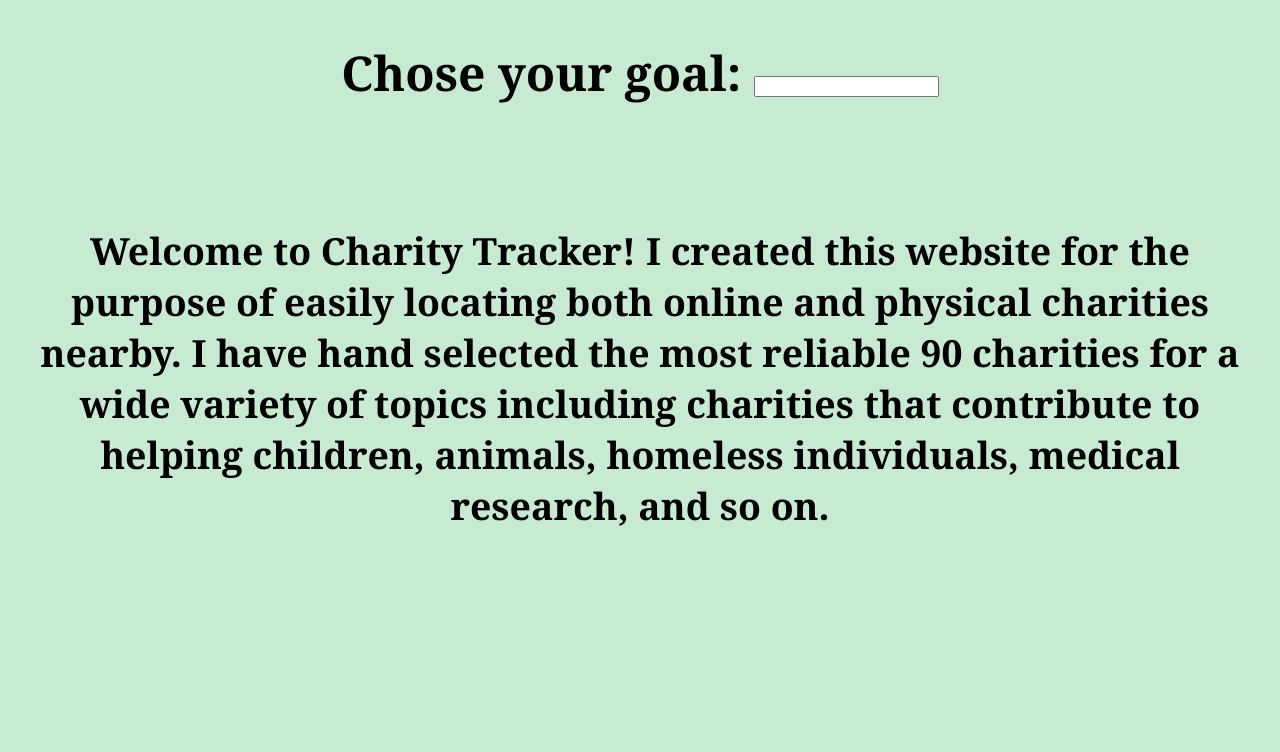
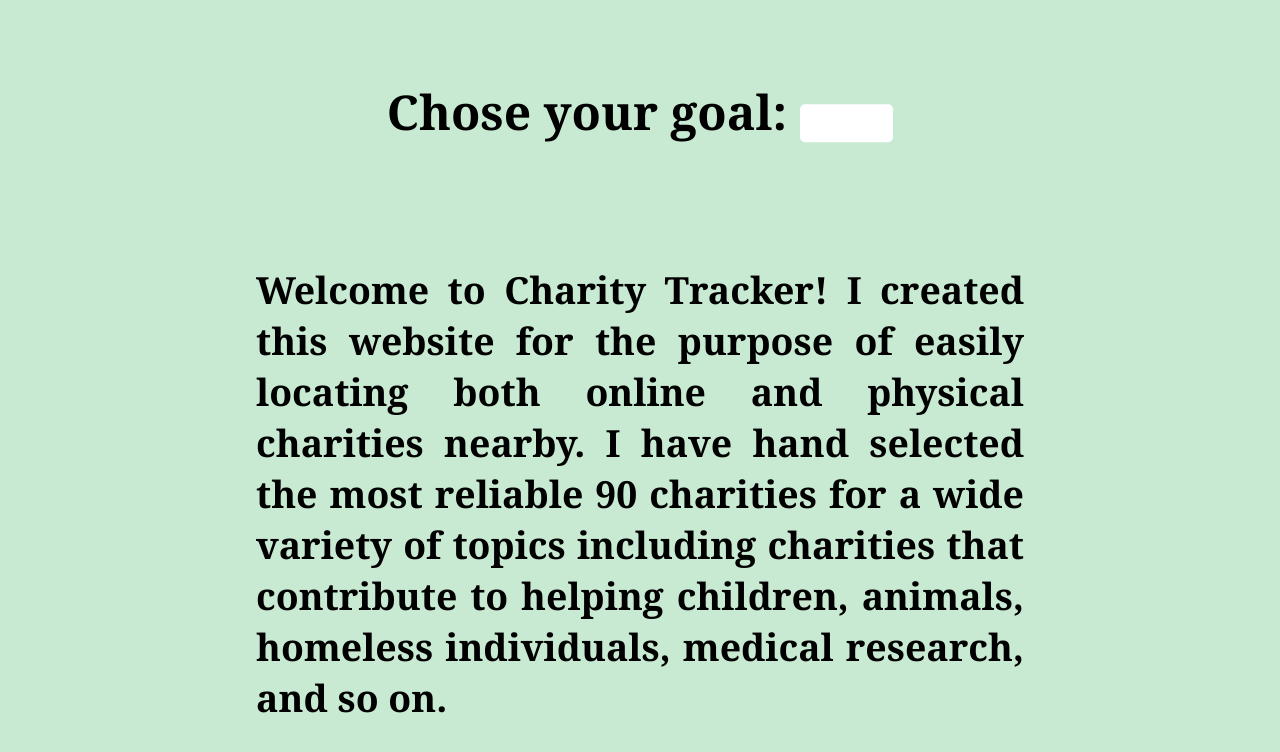
Before and after one commit to GitHub225-68/GitHub225-68.github.io, a plain HTML site: page index.html in a window 1280 px wide. Drawn offline with Linux system fonts and the light colour scheme.

Commit message:
Update style.css

```diff
--- a/style.css
+++ b/style.css
@@ -9,6 +9,26 @@ canvas {
   left: 50%;
   -ms-transform: translate(-50%, -50%);
   transform: translate(-50%, -50%);
+  width: 40vw;
+}
+
+#goal {
+  margin: 0;
+  position: absolute;
+  top: 50%;
+  left: 50%;
+  -ms-transform: translate(-50%, -50%);
+  transform: translate(-50%, -50%);
+  width: 60vw;
+}
+
+#dsc {
+  text-align: justify;
+}
+
+#spent2 {
+  height: 2vw;
+  width: 40vw;
 }
 
 body {
@@ -36,3 +56,13 @@ body {
     font-size: 3vh;
   }
 }
+
+input {
+  width:  7vw;
+  height: 4.5vh;
+  border-radius: 5px;
+  border: black;
+  font-family: Georiga, serif;
+  font-size: 2.5vh;
+  font-weight: bold;
+}
```
